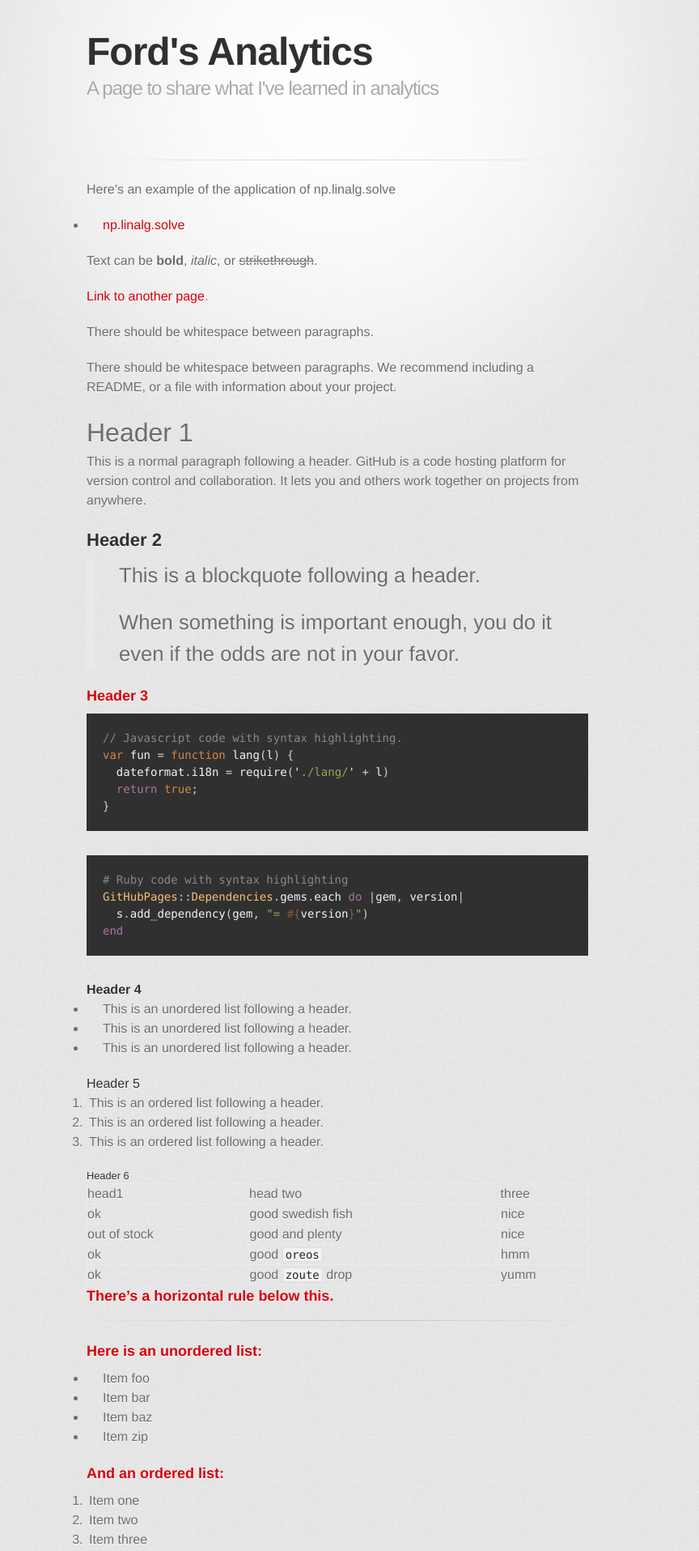
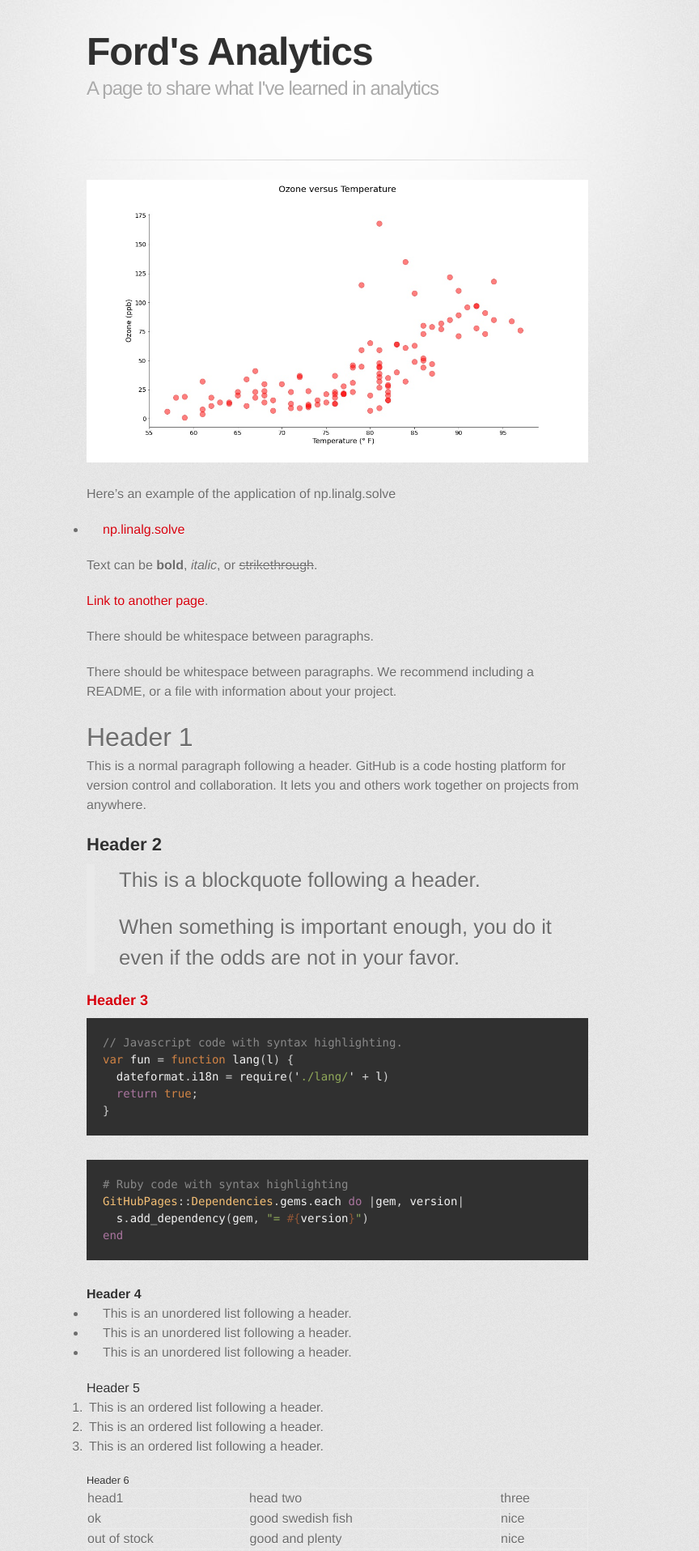
Before and after one commit to WCFord/WCFord.github.io, a Jekyll site: the page built from index.md, in a window 1280 px wide. Shown: the top 1915 px of the page at 81% size, without its empty margins (223-1087 px from the left). Built offline with Jekyll 4.4.1, drawn with Linux system fonts in a browser that asks for light colours; some web fonts are replaced; our own code applies the rules of GitHub Pages for plain Markdown files.

Commit message:
Update index.md

```diff
--- a/index.md
+++ b/index.md
@@ -2,6 +2,8 @@
 title: Ford's Analytics
 description: A page to share what I've learned in analytics
 ---
+
+![Ozone vs Temp](/Pics/M6oz.jpg)
 
 Here's an example of the application of np.linalg.solve
 - [np.linalg.solve](/np.linalg.solve/index.md)
```
